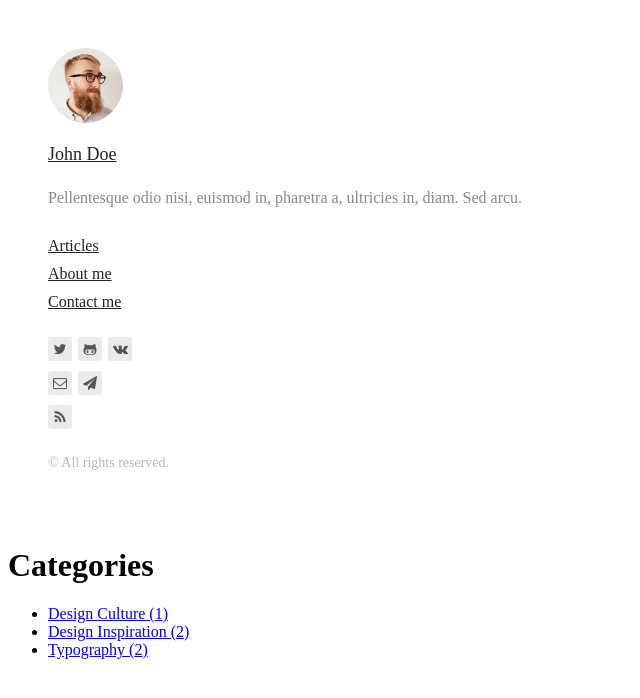
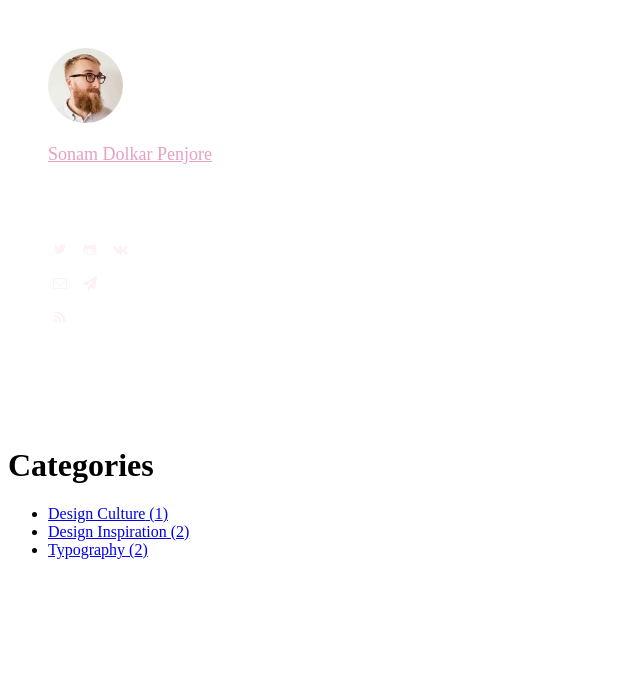
Before and after one commit to Sosodope/personal-site, a Gatsby site: page /categories in a window 1280 px wide. Shown: the whole page, without its empty margins (0-640 px from the left). Built offline with nearby package versions, Linux system fonts and the light colour scheme; Gatsby itself is replaced by a stand-in of ours; some packages are replaced by stand-ins of ours.

Commit message:
adjust header and colors

```diff
--- a/gatsby-config.js
+++ b/gatsby-config.js
@@ -1,41 +1,46 @@
 module.exports = {
   siteMetadata: {
     url: 'https://lumen.netlify.com',
-    title: 'Blog by John Doe',
-    subtitle: 'Pellentesque odio nisi, euismod in, pharetra a, ultricies in, diam. Sed arcu.',
+    title: 'Sonam Dolkar Penjore',
+    subtitle:
+      'Pellentesque odio nisi, euismod in, pharetra a, ultricies in, diam. Sed arcu.',
     copyright: '© All rights reserved.',
     disqusShortname: '',
     menu: [
       {
-        label: 'Articles',
-        path: '/'
+        label: 'SDP',
+        path: '/',
       },
       {
         label: 'About me',
-        path: '/about/'
+        path: '/about/',
       },
       {
         label: 'Contact me',
-        path: '/contact/'
-      }
+        path: '/contact/',
+      },
+      {
+        label: 'More',
+        path: '/more/',
+      },
     ],
     author: {
-      name: 'John Doe',
+      name: 'Sonam Dolkar Penjore',
       email: '#',
       telegram: '#',
       twitter: '#',
       github: '#',
       rss: '#',
-      vk: '#'
-    }
+      vk: '#',
+    },
   },
   plugins: [
     {
       resolve: 'gatsby-source-filesystem',
       options: {
         path: `${__dirname}/src/pages`,
-        name: 'pages'
-      }
+        name: 'pages',
+      },
     },
     {
       resolve: 'gatsby-plugin-feed',
@@ -53,16 +58,16 @@ module.exports = {
         `,
         feeds: [
           {
-            serialize: ({ query: { site, allMarkdownRemark } }) => (
+            serialize: ({ query: { site, allMarkdownRemark } }) =>
               allMarkdownRemark.edges.map(edge =>
                 Object.assign({}, edge.node.frontmatter, {
                   description: edge.node.frontmatter.description,
                   date: edge.node.frontmatter.date,
                   url: site.siteMetadata.site_url + edge.node.fields.slug,
                   guid: site.siteMetadata.site_url + edge.node.fields.slug,
-                  custom_elements: [{ 'content:encoded': edge.node.html }]
-                }))
-            ),
+                  custom_elements: [{ 'content:encoded': edge.node.html }],
+                })
+              ),
             query: `
               {
                 allMarkdownRemark(
@@ -88,10 +93,10 @@ module.exports = {
                 }
               }
             `,
-            output: '/rss.xml'
-          }
-        ]
-      }
+            output: '/rss.xml',
+          },
+        ],
+      },
     },
     {
       resolve: 'gatsby-transformer-remark',
@@ -100,30 +105,30 @@ module.exports = {
           {
             resolve: 'gatsby-remark-images',
             options: {
-              maxWidth: 960
-            }
+              maxWidth: 960,
+            },
           },
           {
             resolve: 'gatsby-remark-responsive-iframe',
-            options: { wrapperStyle: 'margin-bottom: 1.0725rem' }
+            options: { wrapperStyle: 'margin-bottom: 1.0725rem' },
           },
           'gatsby-remark-prismjs',
           'gatsby-remark-copy-linked-files',
-          'gatsby-remark-smartypants'
-        ]
-      }
+          'gatsby-remark-smartypants',
+        ],
+      },
     },
     'gatsby-transformer-sharp',
     'gatsby-plugin-sharp',
     {
       resolve: 'gatsby-plugin-google-analytics',
-      options: { trackingId: 'UA-73379983-2' }
+      options: { trackingId: 'UA-73379983-2' },
     },
     {
       resolve: `gatsby-plugin-google-fonts`,
       options: {
-        fonts: [`roboto\:400,400i,500,700`]
-      }
+        fonts: [`roboto\:400,400i,500,700`],
+      },
     },
     {
       resolve: 'gatsby-plugin-sitemap',
@@ -149,18 +154,18 @@ module.exports = {
           }`,
         output: '/sitemap.xml',
         serialize: ({ site, allSitePage }) =>
-          allSitePage.edges.map((edge) => {
+          allSitePage.edges.map(edge => {
             return {
               url: site.siteMetadata.url + edge.node.path,
               changefreq: 'daily',
-              priority: 0.7
-            };
-          })
-      }
+              priority: 0.7,
+            }
+          }),
+      },
     },
     'gatsby-plugin-offline',
     'gatsby-plugin-catch-links',
     'gatsby-plugin-react-helmet',
-    'gatsby-plugin-postcss-sass'
-  ]
-};
+    'gatsby-plugin-postcss-sass',
+  ],
+}
--- a/src/assets/scss/_variables.scss
+++ b/src/assets/scss/_variables.scss
@@ -3,9 +3,11 @@
  */
 
 // Colors
-$color-base: #222;
-$color-primary: #5d93ff;
-$color-secondary: #f7a046;
+$color-base: #e6a0c4;
+$color-primary: #c6cdf8;
+$color-secondary: #d8a499;
+$color-iceberg: #7294d4;
+$color-plum: #5d1401;
 
 $color-white: lighten($color-base, 100%);
 $color-gray: lighten($color-base, 40%);
@@ -13,7 +15,8 @@ $color-gray-border: lighten($color-base, 77%);
 $color-gray-bg: lighten($color-base, 79%);
 
 // Typographic
-$typographic-font-family: "Roboto", "Helvetica Neue", "Helvetica", "Arial", sans-serif;
+$typographic-font-family: 'Roboto', 'Helvetica Neue', 'Helvetica', 'Arial',
+  sans-serif;
 
 $typographic-root-font-size: 100;
 $typographic-base-font-size: 16px;
@@ -21,11 +24,14 @@ $typographic-small-font-size: 14px;
 
 $typographic-base-line-height: 1.625;
 
-$typographic-base-font-color: $color-base;
-$typographic-link-p-font-color: $color-primary;
+$typographic-base-font-color: $color-primary;
+$typographic-base-font-color-hover: $color-white;
+$typographic-link-p-font-color: $color-iceberg;
 $typographic-link-s-font-color: $color-secondary;
 
-$typographic-leading: round(16 * ($typographic-root-font-size / 100) * $typographic-base-line-height);
+$typographic-leading: round(
+  16 * ($typographic-root-font-size / 100) * $typographic-base-line-height
+);
 
 // Layout
 $layout-post-single-max-width: 945px;
--- a/src/components/Menu/style.scss
+++ b/src/components/Menu/style.scss
@@ -1,30 +1,51 @@
-@import "../../assets/scss/variables";
-@import "../../assets/scss/mixins";
+@import '../../assets/scss/variables';
+@import '../../assets/scss/mixins';
 
 .menu {
   @include margin-bottom(1);
   &__list {
+    display: flex;
+    justify-content: space-evenly;
     list-style: none;
-        padding: 0;
+    padding: 5px;
     margin: 0;
     &-item {
+      a {
+        padding: 5px;
+      }
       padding: 0;
       margin: 10px 0;
       &-link {
         font-size: $typographic-base-font-size;
-                color: $typographic-base-font-color;
+        color: $typographic-link-p-font-color;
         font-weight: 400;
         border: 0;
         &:hover,
         &:focus {
-                    color: $color-primary;
-                    border-bottom: 1px solid $color-primary;
+          color: $typographic-base-font-color-hover;
+          background-color: $color-base;
+          border-radius: 5px;
         }
         &--active {
-                    color: $color-base;
-                    border-bottom: 1px solid $color-base;
+          color: $typographic-base-font-color-hover;
+          background-color: $color-base;
+          border-radius: 5px;
+        }
+      }
+      // &:first-of-type {
+      //   &:hover,
+      //   &:focus {
+      //     color: $color-primary;
+      //     border: none;
+      //   }
+      //   &--active {
+      //     color: $color-base;
+      //     border: none;
+      //   }
+      //   a {
+      //     font-size: $typographic-base-font-size;
+      //   }
+      // }
     }
   }
 }
-    }
-}
--- a/src/components/Sidebar/index.jsx
+++ b/src/components/Sidebar/index.jsx
@@ -1,16 +1,15 @@
-import React from 'react';
-import get from 'lodash/get';
-import Link from 'gatsby-link';
-import Menu from '../Menu';
-import Links from '../Links';
-import profilePic from '../../pages/photo.jpg';
-import './style.scss';
+import React from 'react'
+import get from 'lodash/get'
+import Link from 'gatsby-link'
+import Links from '../Links'
+import profilePic from '../../pages/photo.jpg'
+import './style.scss'
 
 class Sidebar extends React.Component {
   render() {
-    const { location } = this.props;
-    const { author, subtitle, copyright, menu } = this.props.data.site.siteMetadata;
-    const isHomePage = get(location, 'pathname', '/') === '/';
+    const { location } = this.props
+    const { author, subtitle, copyright } = this.props.data.site.siteMetadata
+    const isHomePage = get(location, 'pathname', '/') === '/'
 
     /* eslint-disable jsx-a11y/img-redundant-alt */
     const authorBlock = (
@@ -24,37 +23,36 @@ class Sidebar extends React.Component {
             alt={author.name}
           />
         </Link>
-        { isHomePage ? (
+        {isHomePage ? (
           <h1 className="sidebar__author-title">
-            <Link className="sidebar__author-title-link" to="/">{author.name}</Link>
+            <Link className="sidebar__author-title-link" to="/">
+              {author.name}
+            </Link>
           </h1>
-        ) :
+        ) : (
           <h2 className="sidebar__author-title">
-            <Link className="sidebar__author-title-link" to="/">{author.name}</Link>
+            <Link className="sidebar__author-title-link" to="/">
+              {author.name}
+            </Link>
           </h2>
-        }
+        )}
         <p className="sidebar__author-subtitle">{subtitle}</p>
       </div>
-    );
+    )
     /* eslint-enable jsx-a11y/img-redundant-alt */
 
     return (
       <div className="sidebar">
         <div className="sidebar__inner">
-          <div className="sidebar__author">
-            {authorBlock}
-          </div>
+          <div className="sidebar__author">{authorBlock}</div>
           <div>
-            <Menu data={menu} />
             <Links data={author} />
-            <p className="sidebar__copyright">
-              {copyright}
-            </p>
+            <p className="sidebar__copyright">{copyright}</p>
           </div>
         </div>
       </div>
-    );
+    )
   }
 }
 
-export default Sidebar;
+export default Sidebar
```
Also changed, not shown: src/components/Menu/index.jsx (+7 -11 lines), src/components/PageTemplateDetails/index.jsx (+13 -7 lines), src/components/PostTemplateDetails/index.jsx (+35 -19 lines), src/pages/index.jsx (+20 -20 lines). Lines whose indentation alone changed are shown as unchanged.
